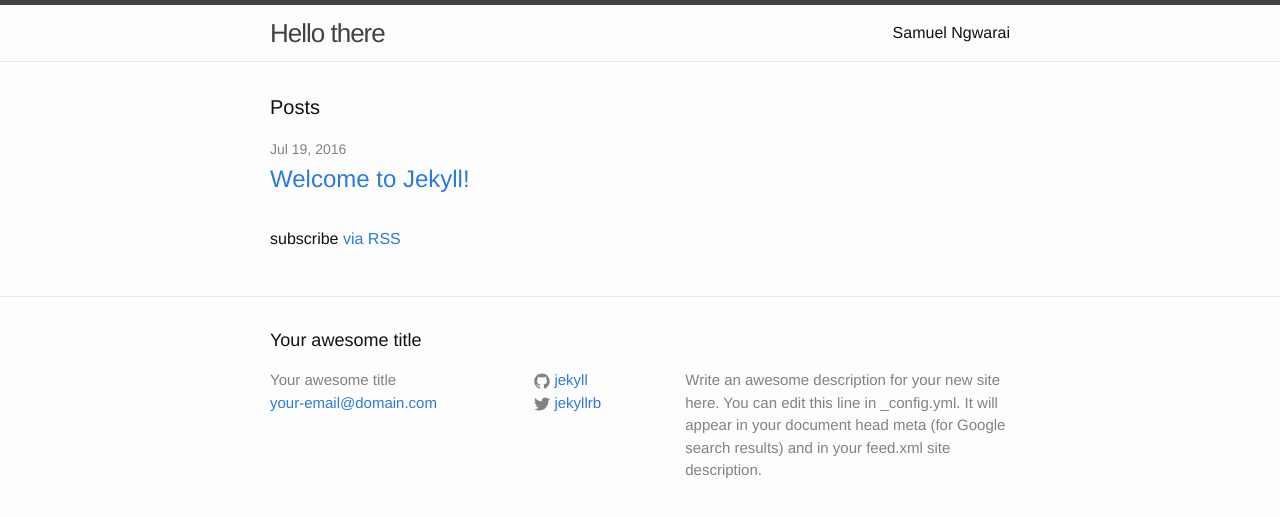
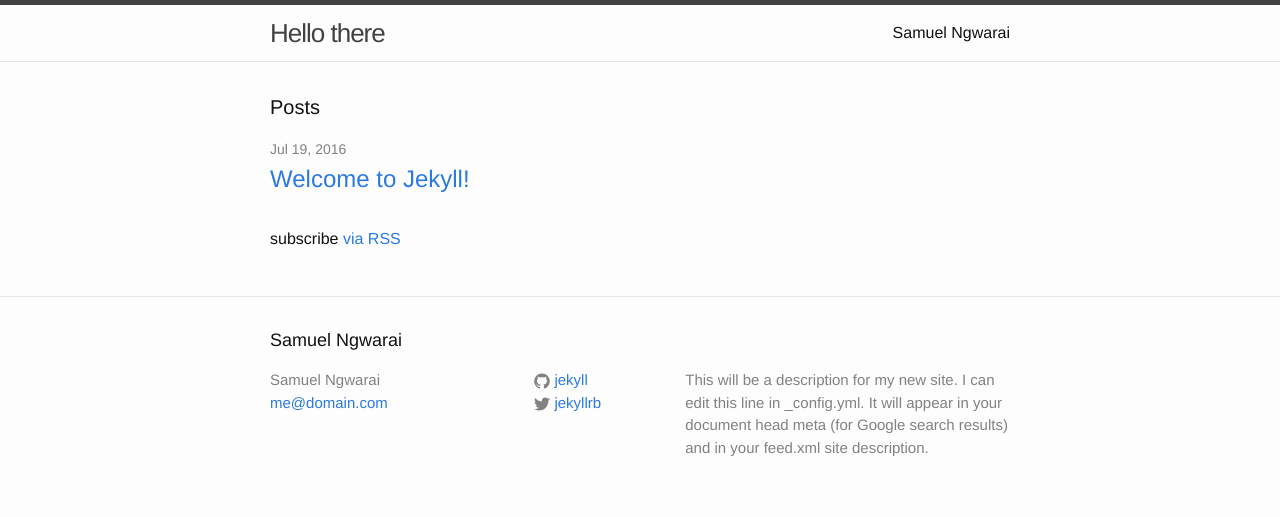
Before and after one commit to Samuel-Ngwarai/checkMeOut, a Jekyll site: the page built from index.html, in a window 1280 px wide. Shown: the top 517 px of the page. Built offline with Jekyll 4.4.1, drawn with Linux system fonts in a browser that asks for light colours.

Commit message:
Update _config.yml

```diff
--- a/_config.yml
+++ b/_config.yml
@@ -6,10 +6,10 @@
 # 'jekyll serve'. If you change this file, please restart the server process.
 
 # Site settings
-title: Your awesome title
-email: your-email@domain.com
+title: Samuel Ngwarai
+email: me@domain.com
 description: > # this means to ignore newlines until "baseurl:"
-  Write an awesome description for your new site here. You can edit this
+  This will be a description for my new site. I can edit this
   line in _config.yml. It will appear in your document head meta (for
   Google search results) and in your feed.xml site description.
 baseurl: "" # the subpath of your site, e.g. /blog
```
